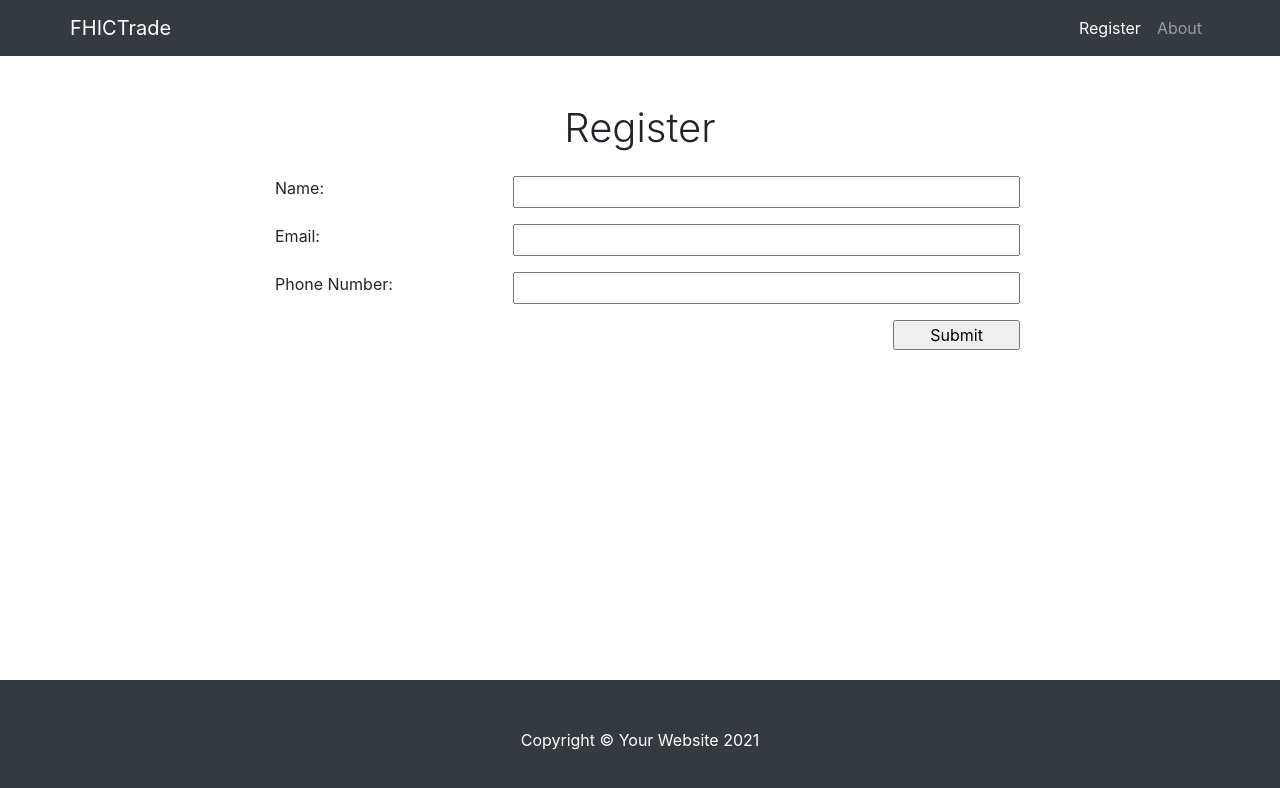
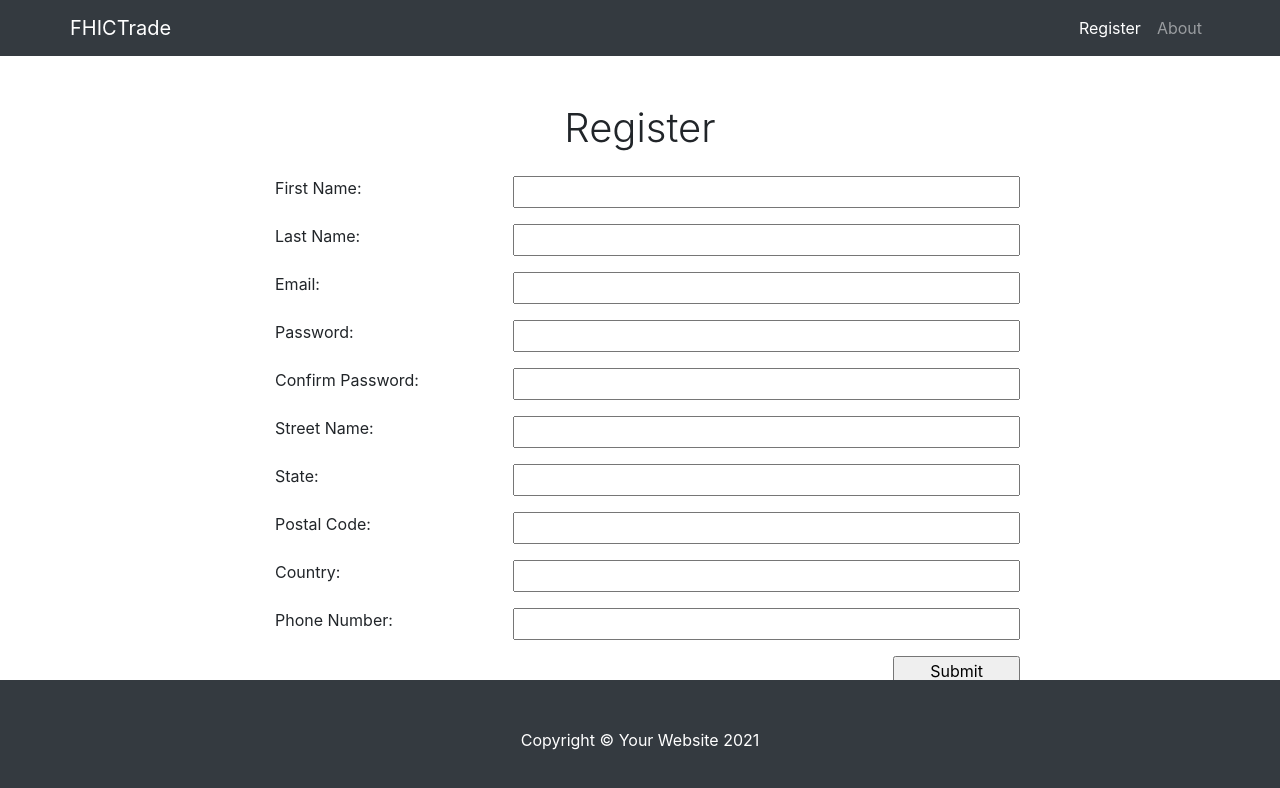
Before and after one commit to dholonakter/ReactJS-Project-End-Phase, a React (Create React App) app: page /register in a window 1280 px wide. Shown: the top 788 px of the page. Built offline with nearby package versions, Linux system fonts and the light colour scheme.

Commit message:
Updated register page's front end

```diff
--- a/src/components/Register.jsx
+++ b/src/components/Register.jsx
@@ -1,6 +1,33 @@
 import React from "react";
 
+import { useState } from "react";
+import ReactDOM from "react-dom";
+
 function Register() {
+  const [inputs, setInputs] = useState('');
+
+  const handleChange = (e) => {
+    alert(inputs);
+    const varr = {inputs};
+    console.log(varr);
+  }
+
+  const handleSubmit = (e) => {
+    e.preventDefault();
+    const blog = { title, body, author };
+
+
+
+
+    // fetch('http://localhost:3000/blogs/', {
+    //   method: 'POST',
+    //   headers: { "Content-Type": "application/json" },
+    //   body: JSON.stringify(blog)
+    // }).then(() => {
+    //   console.log('new blog added');
+    // })
+  }
+
   return (
     <div className="register">
       <div class="container">
@@ -17,19 +44,28 @@ function Register() {
               </div>
 
 
-            <p></p>
-            <p></p>
-            <p></p>
+            <p>{ inputs }</p>
 
             <form>
 
               <div class="row">
                   <div class="col-lg-4">
                     <label>
-                      Name:
+                      First Name:
                     </label>
                   </div>
-                  <input class="col-lg-8" type="text" name="name"/>
+                  <input class="col-lg-8" type="text" name="f_name" value={inputs} onChange={(e) => setInputs(e.target.value)}/>
+              </div>
+
+              <p></p>
+
+              <div class="row">
+                  <div class="col-lg-4">
+                    <label>
+                      Last Name:
+                    </label>
+                  </div>
+                  <input class="col-lg-8" type="text" name="l_name" onChange={handleChange}/>
               </div>
 
               <p></p>
@@ -40,7 +76,73 @@ function Register() {
                       Email:
                     </label>
                   </div>
-                  <input class="col-lg-8" type="text" name="name"/>
+                  <input class="col-lg-8" type="text" name="email"/>
+              </div>
+
+              <p></p>
+
+              <div class="row">
+                  <div class="col-lg-4">
+                    <label>
+                      Password:
+                    </label>
+                  </div>
+                  <input class="col-lg-8" type="password" name="password"/>
+              </div>
+
+              <p></p>
+
+              <div class="row">
+                  <div class="col-lg-4">
+                    <label>
+                      Confirm Password:
+                    </label>
+                  </div>
+                  <input class="col-lg-8" type="password" name="c_password"/>
+              </div>
+
+              <p></p>
+
+              <div class="row">
+                  <div class="col-lg-4">
+                    <label>
+                      Street Name:
+                    </label>
+                  </div>
+                  <input class="col-lg-8" type="text" name="street_name"/>
+              </div>
+
+              <p></p>
+
+              <div class="row">
+                  <div class="col-lg-4">
+                    <label>
+                      State:
+                    </label>
+                  </div>
+                  <input class="col-lg-8" type="text" name="state"/>
+              </div>
+
+              <p></p>
+
+              <div class="row">
+                  <div class="col-lg-4">
+                    <label>
+                      Postal Code:
+                    </label>
+                  </div>
+                  <input class="col-lg-8" type="text" name="post"/>
+              </div>
+
+              <p></p>
+
+              <div class="row">
+                  <div class="col-lg-4">
+                    <label>
+                      Country:
+                    </label>
+                  </div>
+                  <input class="col-lg-8" type="text" name="country"/>
               </div>
 
               <p></p>
@@ -51,7 +153,7 @@ function Register() {
                       Phone Number:
                     </label>
                   </div>
-                  <input class="col-lg-8" type="number" name="name"/>
+                  <input class="col-lg-8" type="number" name="phone"/>
               </div>
 
               <p></p>
@@ -74,4 +176,6 @@ function Register() {
   );
 }
 
+ReactDOM.render(<Register />, document.getElementById('root'));
+
 export default Register;
```
